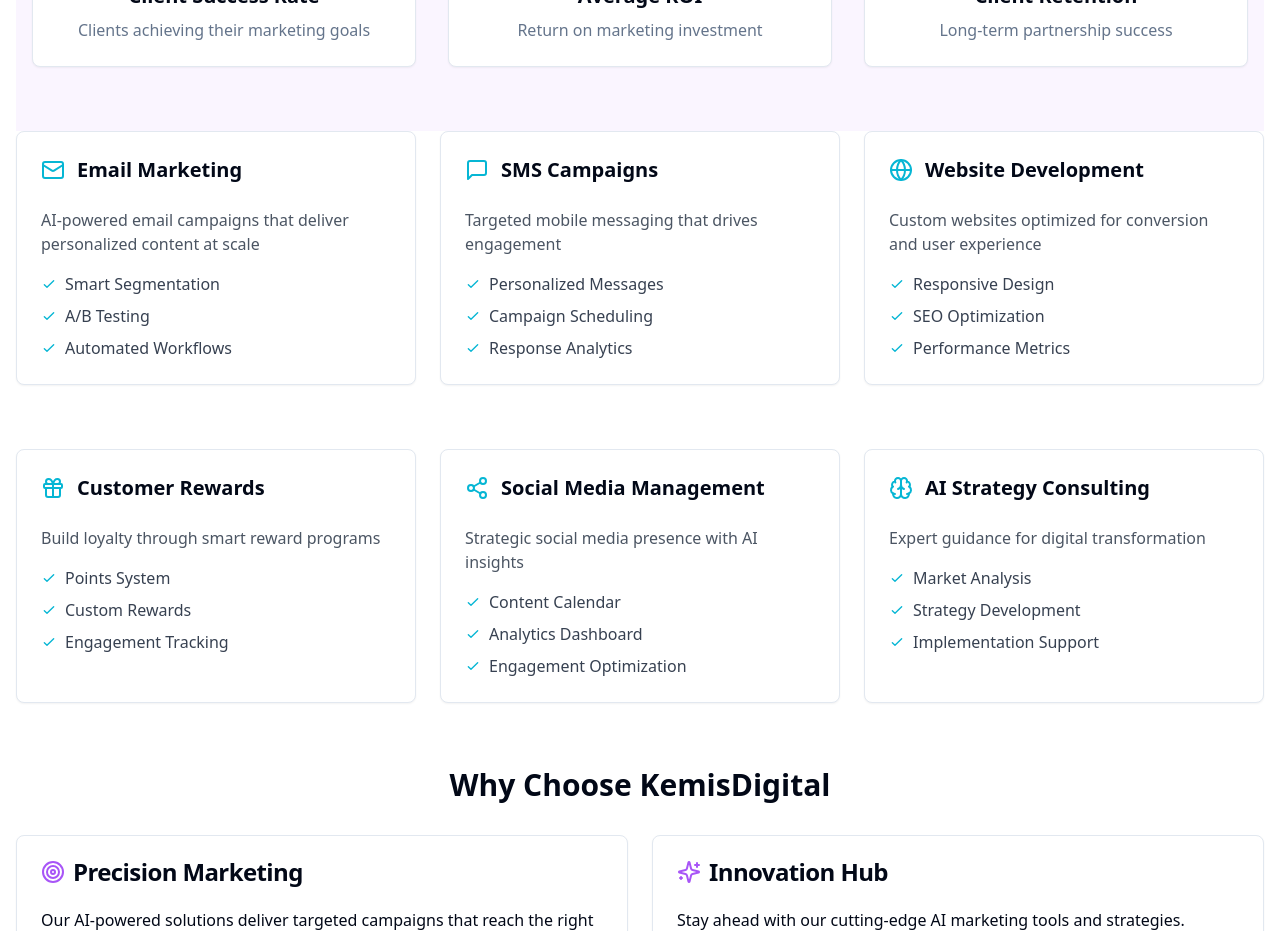
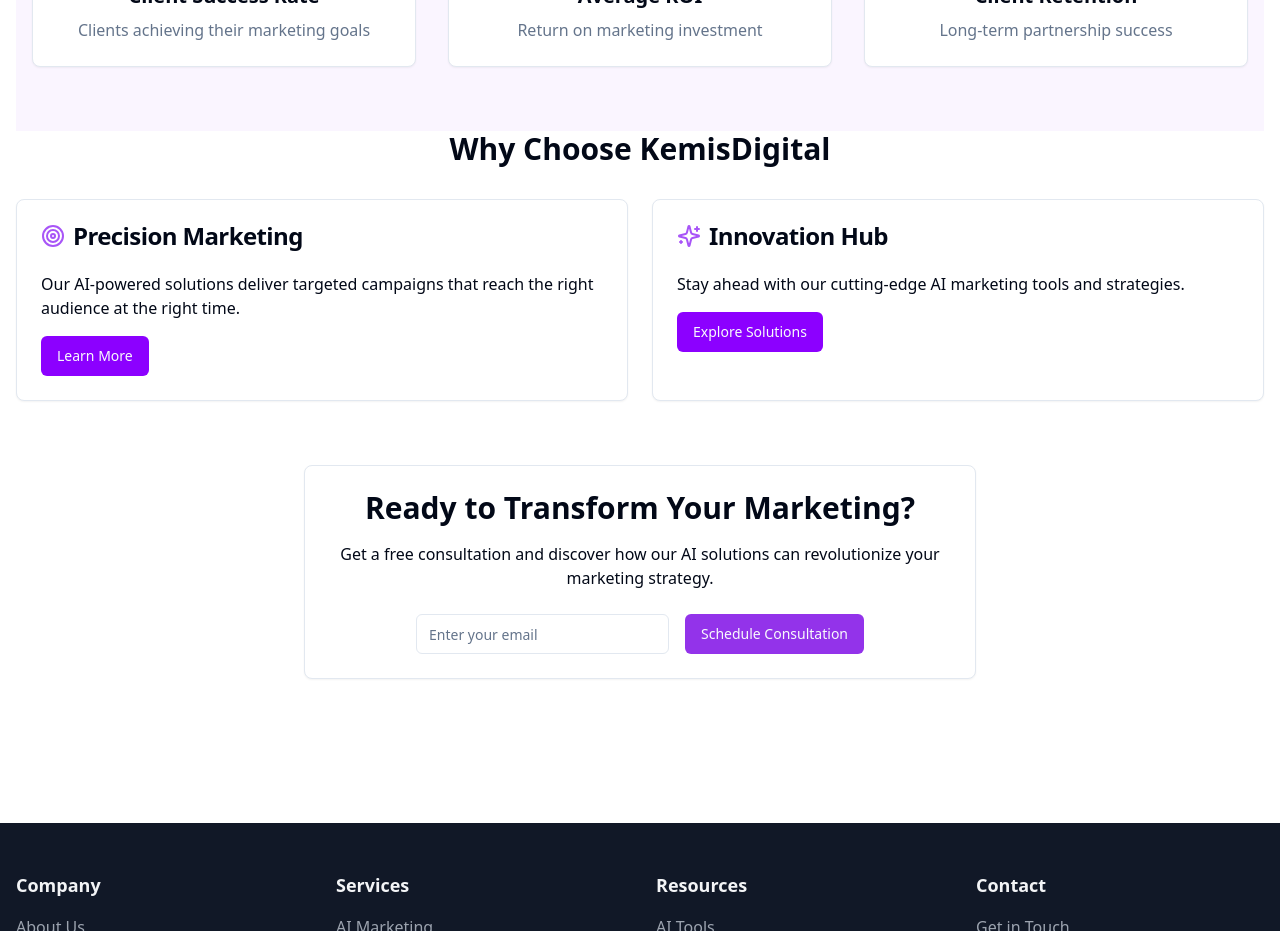
Before and after one commit to salutethegenius/kemisdigital-2027, a React (Vite) app in the folder client/: page / in a window 1280 px wide. Shown: the part 2840-3771 px from the top of the page. Built offline with nearby package versions, Linux system fonts and the light colour scheme; no server answers.

Commit message:
Agent query: Please verify that the homepage now displays correctly with the three core services (Custom Website Development, Digital Marketing Campaigns, and Custom Software/App Development) and no additional services section.

```diff
--- a/client/src/pages/Home.tsx
+++ b/client/src/pages/Home.tsx
@@ -3,24 +3,13 @@ import FeatureCard from "@/components/shared/FeatureCard";
 import { motion } from "framer-motion";
 import { Link } from "wouter";
 import {
-  Mail,
-  MessageSquare,
   Globe,
-  Gift,
-  Share2,
-  Brain,
   Target,
   Sparkles,
-
-  BarChart,
-  Rocket,
-  Users,
-  Zap,
+  Code2 as Code,
   CheckCircle2,
   ArrowUpRight,
   Infinity,
-  Shield,
-  Code2 as Code,
 } from "lucide-react";
 import { Input } from "@/components/ui/input";
 import { Button } from "@/components/ui/button";
@@ -236,81 +225,7 @@ export default function Home() {
         </div>
       </section>
 
-      <motion.div
-        className="grid grid-cols-1 md:grid-cols-3 gap-6 mb-16"
-        variants={staggerChildren}
-        initial="initial"
-        animate="animate"
-      >
-        <FeatureCard
-          title="Email Marketing"
-          description="AI-powered email campaigns that deliver personalized content at scale"
-          icon={Mail}
-          items={[
-            "Smart Segmentation",
-            "A/B Testing",
-            "Automated Workflows",
-          ]}
-        />
-        <FeatureCard
-          title="SMS Campaigns"
-          description="Targeted mobile messaging that drives engagement"
-          icon={MessageSquare}
-          items={[
-            "Personalized Messages",
-            "Campaign Scheduling",
-            "Response Analytics",
-          ]}
-        />
-        <FeatureCard
-          title="Website Development"
-          description="Custom websites optimized for conversion and user experience"
-          icon={Globe}
-          items={[
-            "Responsive Design",
-            "SEO Optimization",
-            "Performance Metrics",
-          ]}
-        />
-      </motion.div>
 
-      <motion.div
-        className="grid grid-cols-1 md:grid-cols-3 gap-6 mb-16"
-        variants={staggerChildren}
-        initial="initial"
-        animate="animate"
-      >
-        <FeatureCard
-          title="Customer Rewards"
-          description="Build loyalty through smart reward programs"
-          icon={Gift}
-          items={[
-            "Points System",
-            "Custom Rewards",
-            "Engagement Tracking",
-          ]}
-        />
-        <FeatureCard
-          title="Social Media Management"
-          description="Strategic social media presence with AI insights"
-          icon={Share2}
-          items={[
-            "Content Calendar",
-            "Analytics Dashboard",
-            "Engagement Optimization",
-          ]}
-        />
-        <FeatureCard
-          title="AI Strategy Consulting"
-          description="Expert guidance for digital transformation"
-          icon={Brain}
-          items={[
-            "Market Analysis",
-            "Strategy Development",
-            "Implementation Support",
-          ]}
-        />
-      </motion.div>
 
       <section className="mb-16">
         <h2 className="text-3xl font-bold text-center mb-8">Why Choose KemisDigital</h2>
```
Also changed, not shown: Screenshot 2024-12-09 at 1.11.13 PM.png (added).
